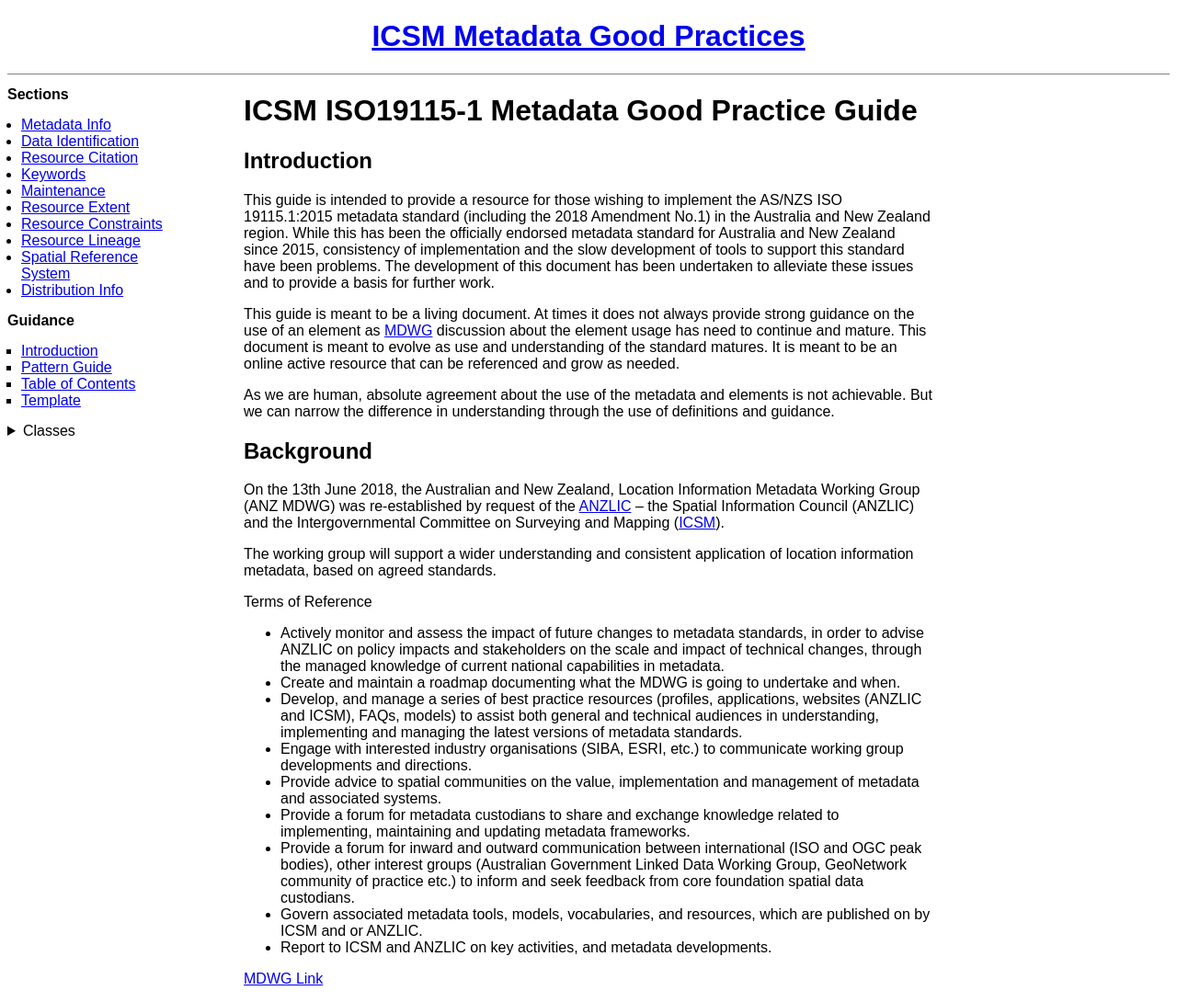
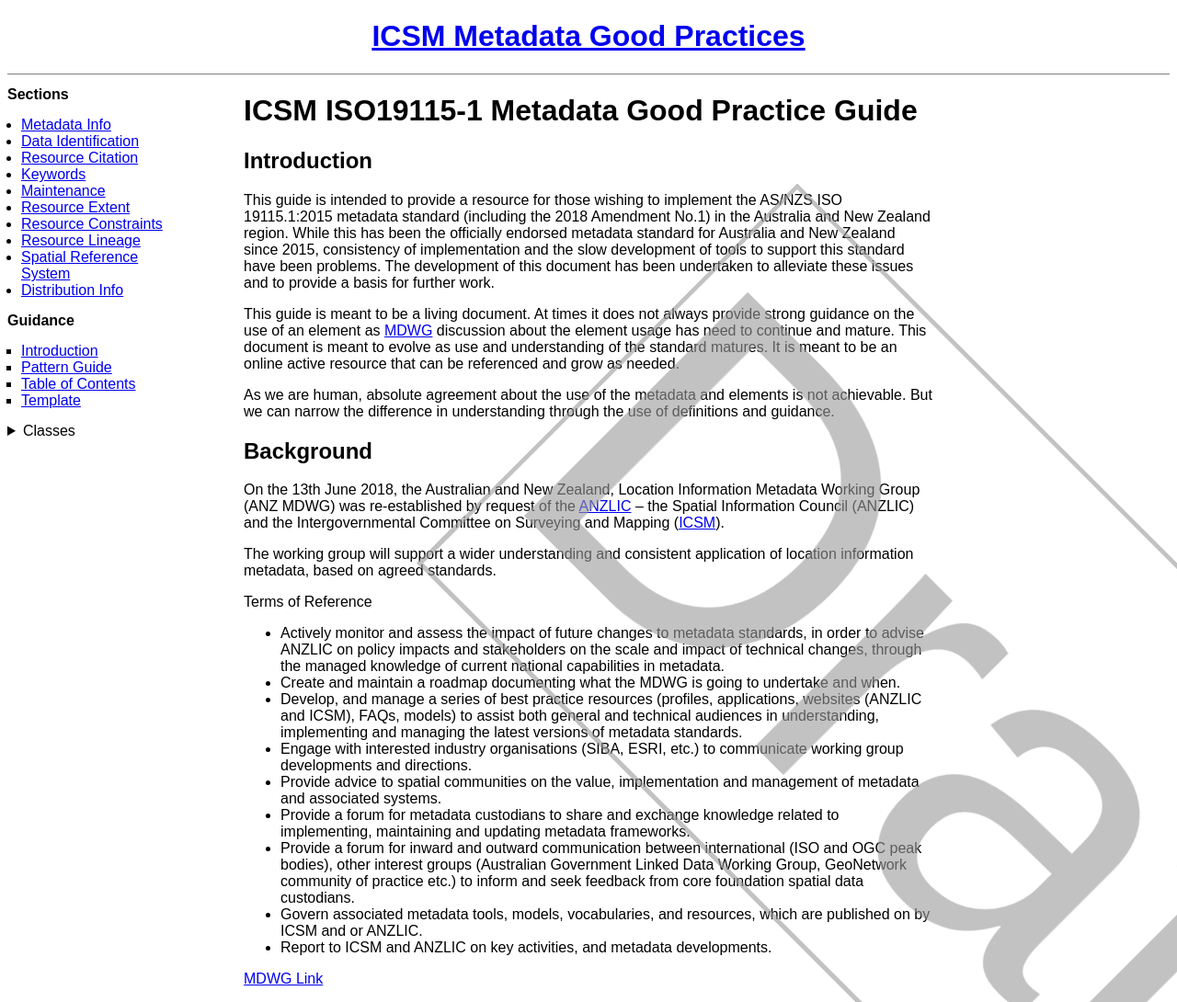
Before and after one commit to OpenWork-NZ/mdwg, a Jekyll site: the page built from index.md, in a window 1280 px wide. Shown: the whole page at 92% size. Built offline with Jekyll 4.4.1, drawn with Linux system fonts in a browser that asks for light colours.

Commit message:
Add a watermark

```diff
--- a/_layouts/page.html
+++ b/_layouts/page.html
@@ -22,6 +22,18 @@
     aside h2 {font-size: 1em}
     aside h3 {font-size: 1em; font-weight: normal}
     header {text-align: center; border-bottom: thin solid gray}
+
+    /* style as draft */
+    main::after {
+      font: 500px sans-serif;
+      color: #9999;
+      position: fixed;
+      left: 500px;
+      top: 500px;
+      content: "Draft";
+      border: thick solid #9999;
+      transform: rotate(45deg);
+    }
   </style>
 </head>
 <body>
```
